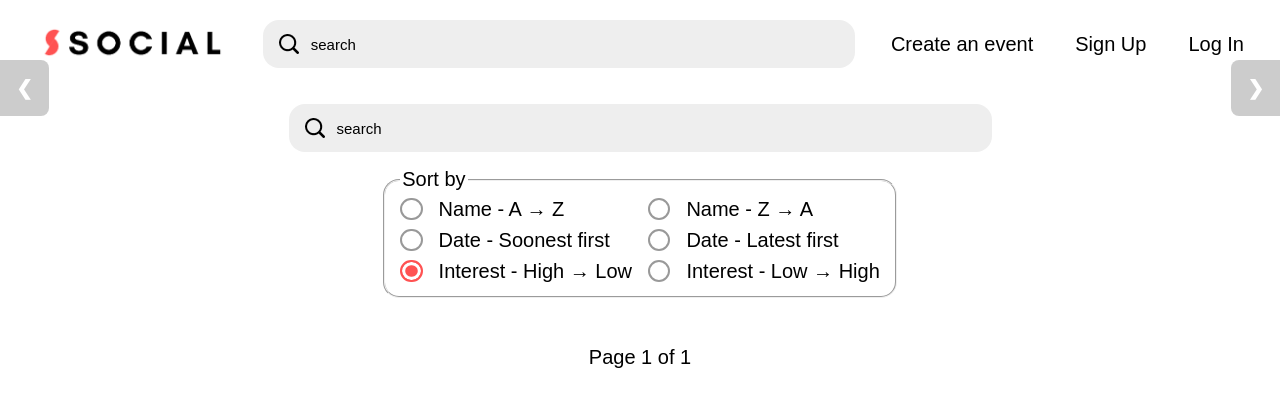
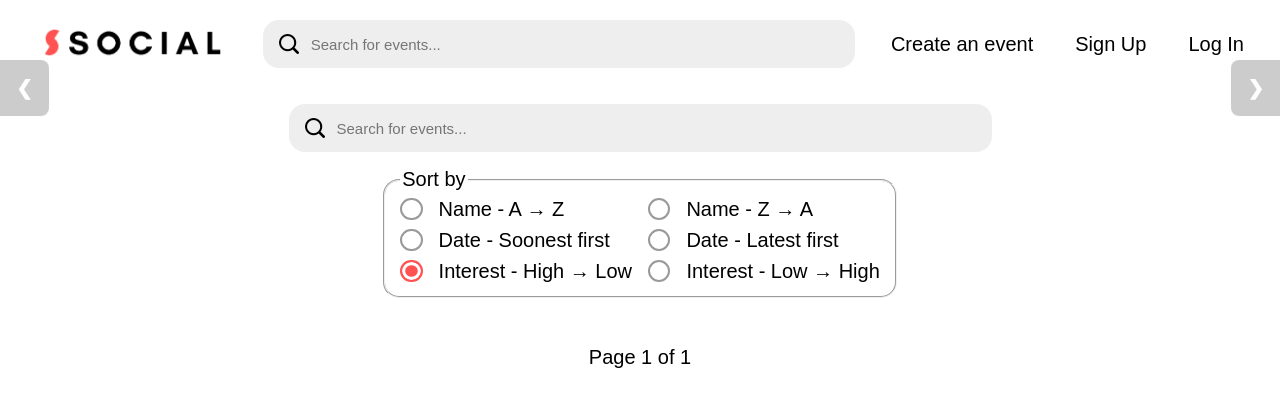
Before and after one commit to JamesDownes5/Social, a Django app: page / in a window 1280 px wide. Shown: the top 407 px of the page. Run offline with Django 4.2, Linux system fonts and the light colour scheme; data that the repository does not hold is empty.

Commit message:
Prevent searchboxes populating with "search"

```diff
--- a/social/core/templates/core/base.html
+++ b/social/core/templates/core/base.html
@@ -26,7 +26,7 @@
     </span>
     {% block search %}
     <form>
-        <input class="searchbox" type="text" name="search" value="search" placeholder="Search for events...">
+        <input class="searchbox" type="text" name="search" placeholder="Search for events...">
     </form>
     {% endblock search %}
     <span>
--- a/social/core/templates/core/index.html
+++ b/social/core/templates/core/index.html
@@ -30,7 +30,7 @@
 </div>
 
 <form class="search-form">
-    <input type="text" id="search-body" class="searchbox" name="search" value="search" placeholder="Search for events...">
+    <input type="text" id="search-body" class="searchbox" name="search" placeholder="Search for events...">
     <fieldset>
         <legend>Sort by</legend>
         <input type="radio" id="sort-choice-0" name="sort" value="title" />
```
